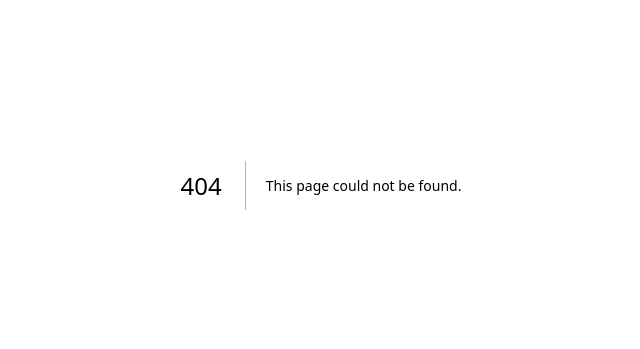
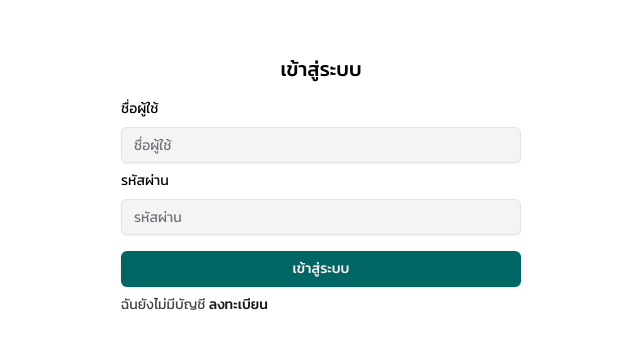
Before and after one commit to SornchaiTheDev/sa-project, a Next.js app: page /hr/auth/sign-in in a window 1280 px wide. Before the commit this address had no page. Shown: the part 215-564 px from the top of the page, without its empty margins (319-959 px from the left). Built offline with nearby package versions, Linux system fonts and the light colour scheme.

Commit message:
feat(hr): created sign in page

```diff
--- /dev/null
+++ b/src/app/hr/auth/sign-in/page.tsx
@@ -0,0 +1,27 @@
+import { Label } from "@radix-ui/react-label";
+import Link from "next/link";
+import React from "react";
+import { Button } from "~/components/ui/button";
+import { Input } from "~/components/ui/input";
+
+function HRSignInPage() {
+  return (
+    <div className="flex flex-col h-screen justify-center items-center">
+      <div className="w-[400px]">
+        <h3 className="text-xl font-medium text-center">เข้าสู่ระบบ</h3>
+        <div className="flex flex-col gap-2 mt-4">
+          <Label className="text-sm">ชื่อผู้ใช้</Label>
+          <Input placeholder="ชื่อผู้ใช้" className="bg-zinc-100" />
+          <Label className="text-sm">รหัสผ่าน</Label>
+          <Input placeholder="รหัสผ่าน" className="bg-zinc-100" />
+          <Button className="w-full mt-2">เข้าสู่ระบบ</Button>
+        </div>
+        <h6 className="text-sm text-zinc-700 mt-2">
+          ฉันยังไ่ม่มีบัญชี <Link href="/hr/auth/sign-up" className="text-zinc-900 font-medium">ลงทะเบียน</Link>
+        </h6>
+      </div>
+    </div>
+  );
+}
+
+export default HRSignInPage;
```
